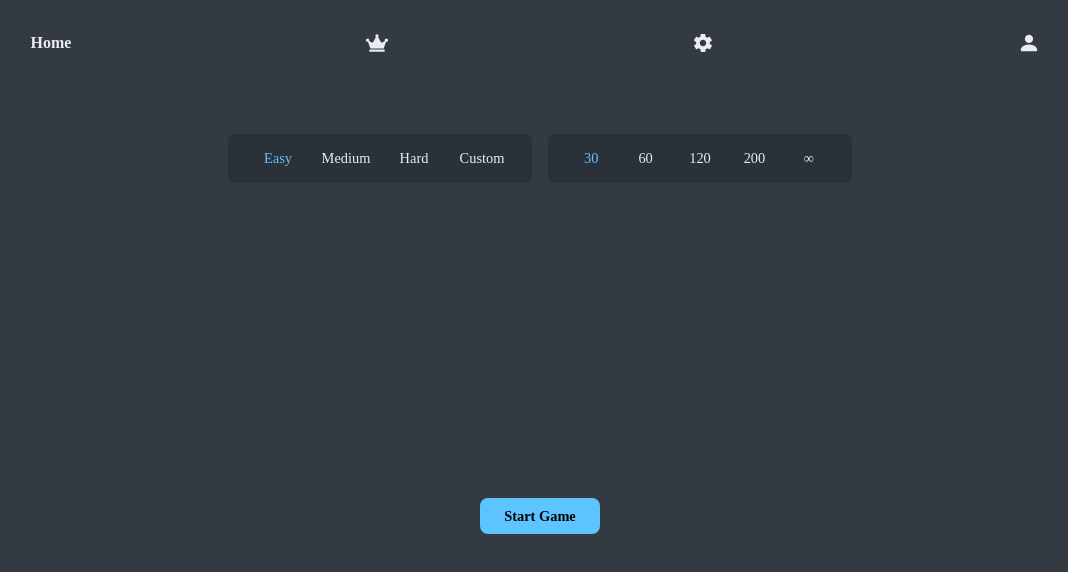
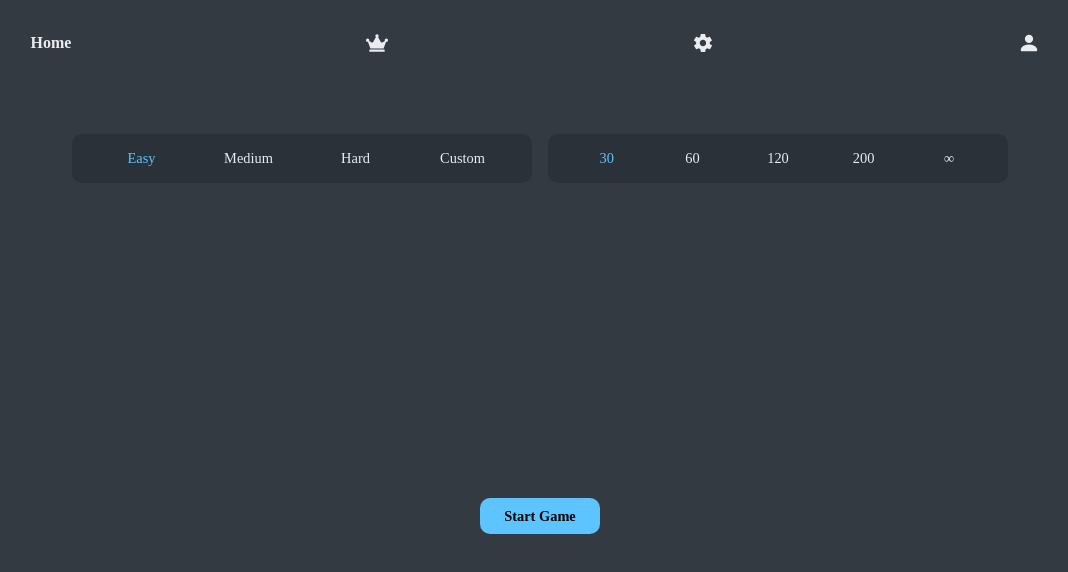
Before and after one commit to dbu79/math-game, a React (Vite) app: page / in a window 1280 px wide. Shown: the top 572 px of the page, without its empty margins (100-1168 px from the left). Built offline with nearby package versions, Linux system fonts and the light colour scheme; no server answers; a web font is replaced by a local one.

Commit message:
Update styling for laptop

```diff
--- a/src/index.css
+++ b/src/index.css
@@ -11,7 +11,7 @@
 
     --correct: #2f9e63;
     --incorrect: #ca4754;
-    --radius: 8px;
+    --radius: 10px;
     --max-width: 1080px;
     --space-1: 0.5rem;
     --space-2: 1rem;
@@ -155,7 +155,7 @@ button:active {
     flex-direction: column;
     padding: 5rem 1rem 1rem;
     gap: var(--space-2);
-    width: 50%;
+    width: 75%;
 }
 
 .settings-main {
```
